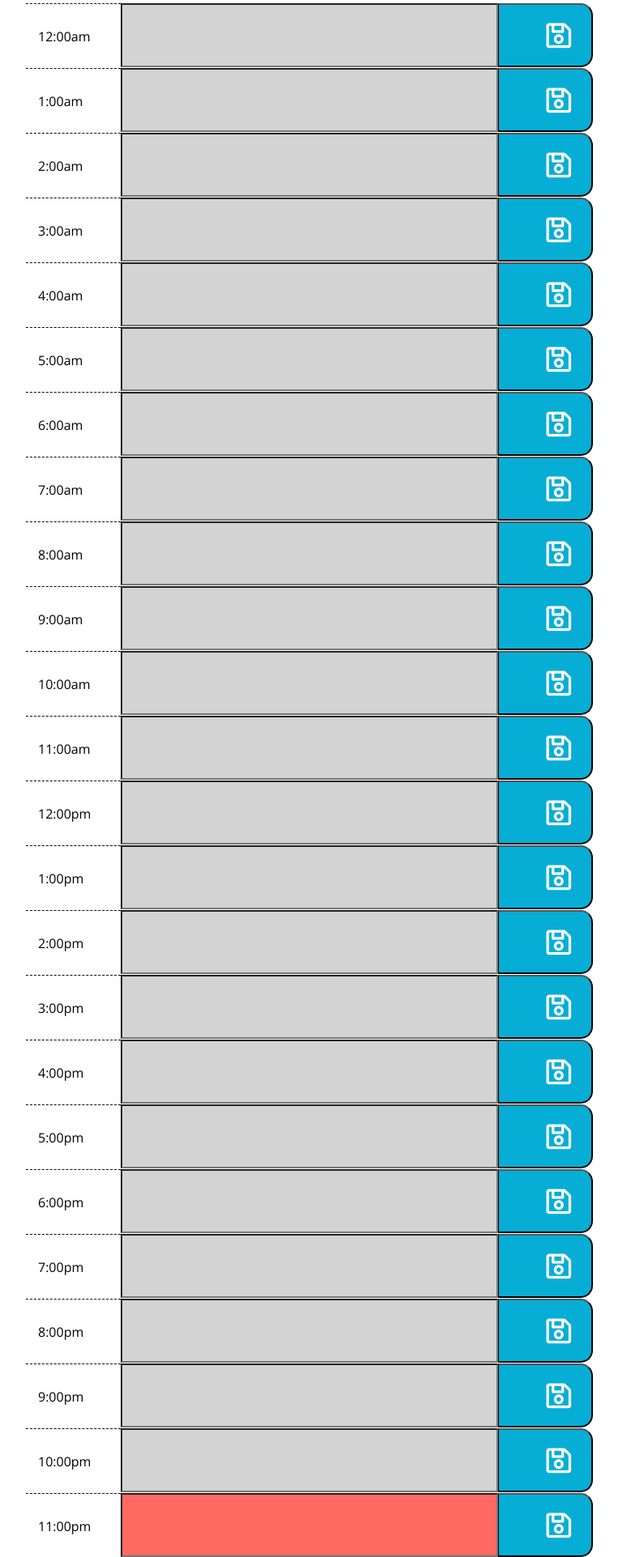
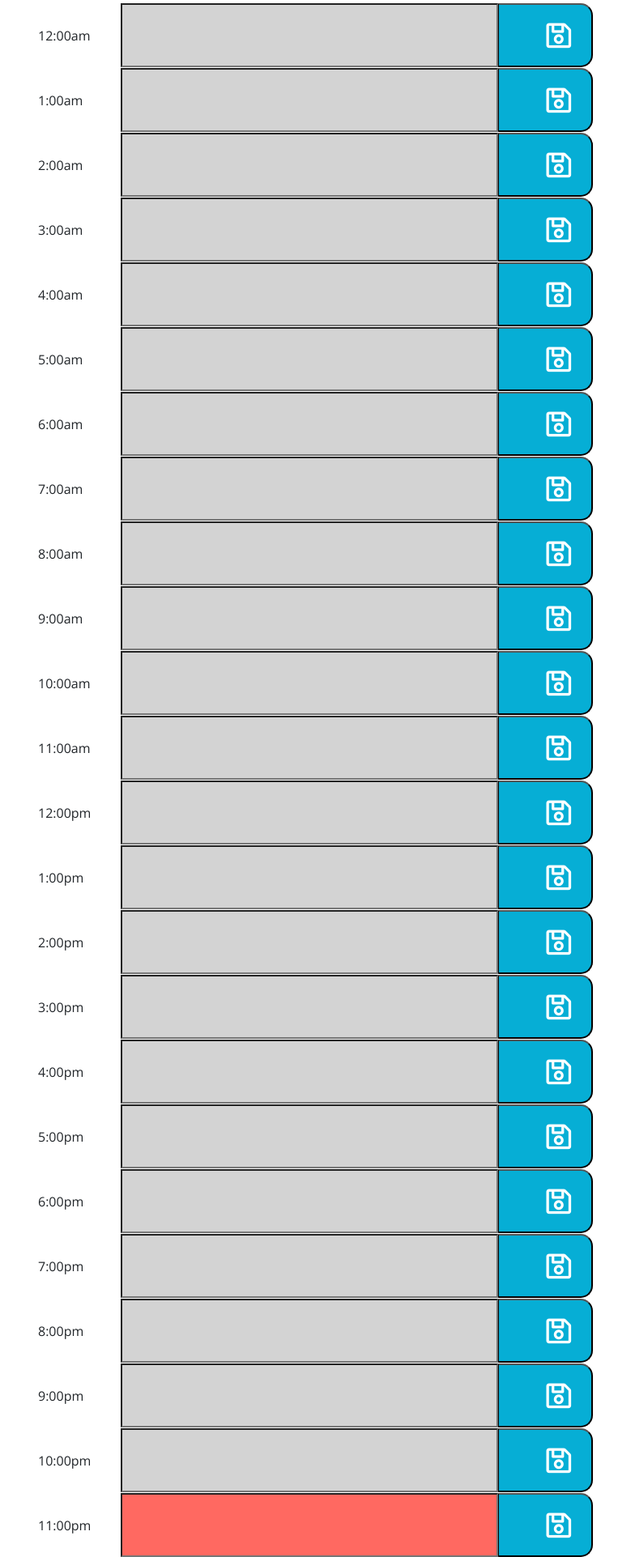
Before and after one commit to LynnONeill/DayPlanner, a plain HTML site: page index.html in a window 1280 px wide. Shown: the part 333-2256 px from the top of the page at 81% size, without its empty margins (258-1021 px from the left). Drawn offline with nearby package versions, Linux system fonts and the light colour scheme.

Commit message:
trouble shooting issues with some of the save buttons.  cleaned up html code and deleted unused css styling

```diff
--- a/index.html
+++ b/index.html
@@ -23,241 +23,217 @@
   <div class="container">
 
     <div class="row">
-      <div class="col-2 hour">
+      <div class="col-2">
         12:00am
       </div>
-      <input type="text" class="col-8 description textarea" data-hour='0'>
-      </input>
+      <input id='description0' type="text" class="col-8 description textarea" data-hour='0'>
       <button class="col-2 saveBtn saveBtn i:hover" data-hour='0'>
         <i class="far fa-save"></i>
     </div>
 
     <div class="row">
-      <div class="col-2 hour">
+      <div class="col-2">
         1:00am
       </div>
       <input id='description1' type="text" div class="col-8 description textarea" data-hour='1'>
-      </input>
       <button class="col-2 saveBtn saveBtn i:hover" data-hour='1'>
         <i class="far fa-save"></i>
     </div>
 
     <div class="row">
-      <div class="col-2 hour">
+      <div class="col-2">
         2:00am
       </div>
       <input id='description2' type="text" class="col-8 description textarea" data-hour='2'>
-      </input>
       <button class="col-2 saveBtn saveBtn i:hover" data-hour='2'>
         <i class="far fa-save"></i>
     </div>
 
     <div class="row">
-      <div class="col-2 hour">
+      <div class="col-2">
         3:00am
       </div>
       <input id='description3' type="text" class="col-8 description textarea" data-hour='3'>
-      </input>
       <button class="col-2 saveBtn saveBtn i:hover" data-hour='3'>
         <i class="far fa-save"></i>
     </div>
 
     <div class="row">
-      <div class="col-2 hour">
+      <div class="col-2">
         4:00am
       </div>
       <input id='description4' type="text" class="col-8 description textarea" data-hour='4'>
-      </input>
       <button class="col-2 saveBtn saveBtn i:hover" data-hour='4'>
         <i class="far fa-save"></i>
     </div>
 
     <div class="row">
-      <div class="col-2 hour">
+      <div class="col-2">
         5:00am
       </div>
       <input id='description5' type="text" class="col-8 description textarea" data-hour='5'>
-      </input>
       <button class="col-2 saveBtn saveBtn i:hover" data-hour='5'>
         <i class="far fa-save"></i>
     </div>
 
     <div class="row">
-      <div class="col-2 hour">
+      <div class="col-2">
         6:00am
       </div>
       <input id='description6' type="text" class="col-8 description textarea" data-hour='6'>
-      </input>
       <button class="col-2 saveBtn saveBtn i:hover" data-hour='6'>
         <i class="far fa-save"></i>
     </div>
 
     <div class="row">
-      <div class="col-2 hour">
+      <div class="col-2">
         7:00am
       </div>
       <input id='description7' type="text" class="col-8 description textarea" data-hour='7'>
-      </input>
       <button class="col-2 saveBtn saveBtn i:hover" data-hour='7'>
         <i class="far fa-save"></i>
     </div>
 
     <div class="row">
-      <div class="col-2 hour">
+      <div class="col-2">
         8:00am
       </div>
       <input id='description8' type="text" class="col-8 description textarea" data-hour='8'>
-      </input>
       <button class="col-2 saveBtn saveBtn i:hover" data-hour='8'>
         <i class="far fa-save"></i>
     </div>
 
     <div class="row">
-      <div class="col-2 hour">
+      <div class="col-2">
         9:00am
       </div>
       <input id='description9' type="text" class="col-8 description textarea" data-hour='9'>
-      </input>
       <button class="col-2 saveBtn saveBtn i:hover" data-hour='9'>
         <i class="far fa-save"></i>
     </div>
 
     <div class="row">
-      <div class="col-2 hour">
+      <div class="col-2">
         10:00am
       </div>
       <input id='description10' type="text" class="col-8 description textarea" data-hour='10'>
-      </input>
       <button class="col-2 saveBtn saveBtn i:hover" data-hour='10'>
         <i class="far fa-save"></i>
     </div>
 
     <div class="row">
-      <div class="col-2 hour">
+      <div class="col-2">
         11:00am
       </div>
       <input id='description11' type="text" class="col-8 description textarea" data-hour='11'>
-      </input>
       <button class="col-2 saveBtn saveBtn i:hover" data-hour='11'>
         <i class="far fa-save"></i>
     </div>
 
     <div class="row">
-      <div class="col-2 hour">
+      <div class="col-2">
         12:00pm
       </div>
       <input id='description12' type="text" class="col-8 description textarea" data-hour='12'>
-      </input>
       <button class="col-2 saveBtn saveBtn i:hover" data-hour='12'>
         <i class="far fa-save"></i>
     </div>
 
     <div class="row">
-      <div class="col-2 hour">
+      <div class="col-2">
         1:00pm
       </div>
       <input id='description13' type="text" class="col-8 description textarea" data-hour='13'>
-      </input>
       <button class="col-2 saveBtn saveBtn i:hover" data-hour='13'>
         <i class="far fa-save"></i>
     </div>
 
     <div class="row">
-      <div class="col-2 hour">
+      <div class="col-2">
         2:00pm
       </div>
       <input id='description14' type="text" class="col-8 description textarea" data-hour='14'>
-      </input>
       <button class="col-2 saveBtn saveBtn i:hover" data-hour='14'>
         <i class="far fa-save"></i>
     </div>
 
     <div class="row">
-      <div class="col-2 hour">
+      <div class="col-2">
         3:00pm
       </div>
       <input id='description15' type="text" class="col-8 description textarea" data-hour='15'>
-      </input>
       <button class="col-2 saveBtn saveBtn i:hover" data-hour='15'>
         <i class="far fa-save"></i>
     </div>
 
     <div class="row">
-      <div class="col-2 hour">
+      <div class="col-2">
         4:00pm
       </div>
       <input id='description16' type="text" class="col-8 description textarea" data-hour='16'>
-      </input>
       <button class="col-2 saveBtn saveBtn i:hover" data-hour='16'>
         <i class="far fa-save"></i>
     </div>
 
     <div class="row">
-      <div class="col-2 hour">
+      <div class="col-2">
         5:00pm
       </div>
       <input id='description17' type="text" class="col-8 description textarea" data-hour='17'>
-      </input>
       <button class="col-2 saveBtn saveBtn i:hover" data-hour='17'>
         <i class="far fa-save"></i>
     </div>
 
     <div class="row">
-      <div class="col-2 hour">
+      <div class="col-2">
         6:00pm
       </div>
       <input id='description18' type="text" class="col-8 description textarea" data-hour='18'>
-      </input>
       <button class="col-2 saveBtn saveBtn i:hover" data-hour='18'>
         <i class="far fa-save"></i>
     </div>
 
     <div class="row">
-      <div class="col-2 hour">
+      <div class="col-2">
         7:00pm
       </div>
       <input id='description19' type="text" class="col-8 description textarea" data-hour='19'>
-      </input>
       <button class="col-2 saveBtn saveBtn i:hover" data-hour='19'>
         <i class="far fa-save"></i>
     </div>
 
     <div class="row">
-      <div class="col-2 hour">
+      <div class="col-2">
         8:00pm
       </div>
       <input id='description20' type="text" class="col-8 description textarea" data-hour='20'>
-      </input>
       <button class="col-2 saveBtn saveBtn i:hover" data-hour='20'>
         <i class="far fa-save"></i>
     </div>
 
     <div class="row">
-      <div class="col-2 hour">
+      <div class="col-2">
         9:00pm
       </div>
       <input id='description21' type="text" class="col-8 description textarea" data-hour='21'>
-      </input>
       <button class="col-2 saveBtn saveBtn i:hover" data-hour='21'>
         <i class="far fa-save"></i>
     </div>
 
     <div class="row">
-      <div class="col-2 hour">
+      <div class="col-2">
         10:00pm
       </div>
       <input id='description22' type="text" class="col-8 description textarea" data-hour='22'>
-      </input>
       <button class="col-2 saveBtn saveBtn i:hover" data-hour='22'>
         <i class="far fa-save"></i>
     </div>
 
     <div class="row">
-      <div class="col-2 hour">
+      <div class="col-2">
         11:00pm
       </div>
-      <input type="text" class="col-8 description textarea" data-hour='23'>
-      </input>
+      <input id='description23' type="text" class="col-8 description textarea" data-hour='23'>
       <button class="col-2 saveBtn saveBtn i:hover" data-hour='23'>
         <i class="far fa-save"></i>
     </div>
--- a/style.css
+++ b/style.css
@@ -41,20 +41,15 @@ textarea{
   border-top: 1px solid white;;
 }
 
-.hour {
-  background-color: #ffffff;
-  color: #000000;
-  border-top: 1px dashed #000000;
-}
 
 .past {
   background-color: #d3d3d3;
-  color: white;
+  color: black;
 }
 
 .present {
   background-color: #ff6961;
-  color: white;
+  color: black;
 }
 
 
```
